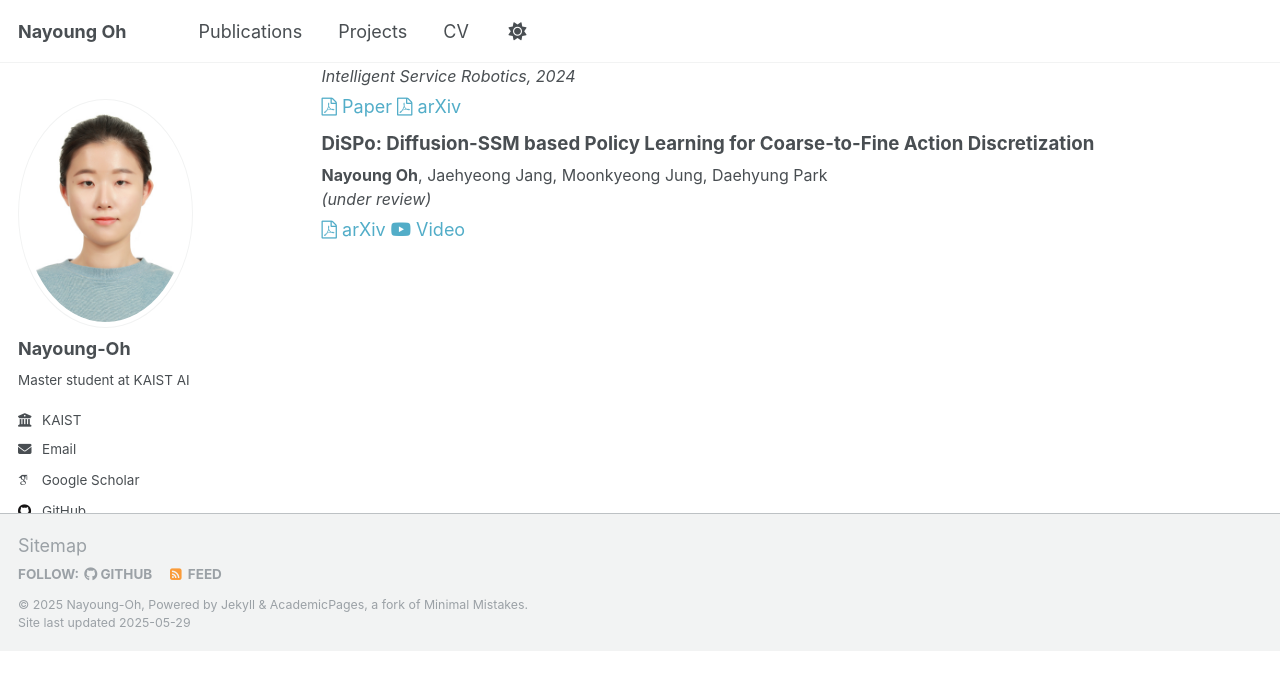
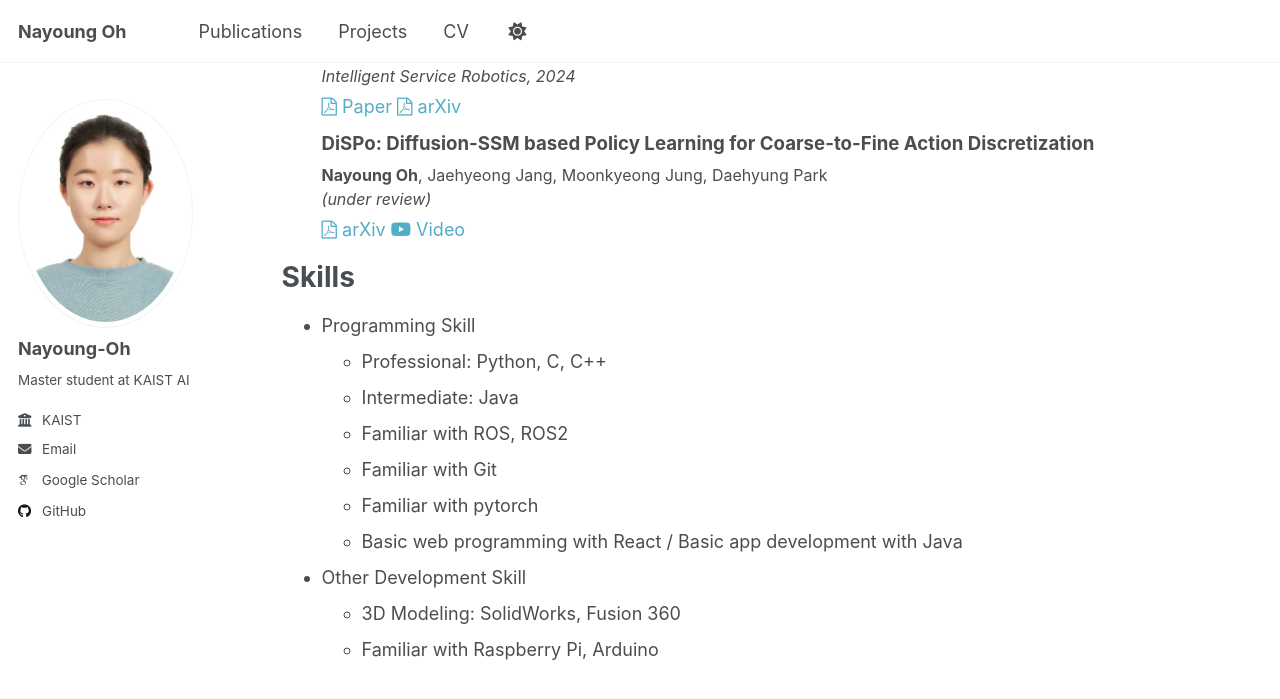
Before and after one commit to Nayoung-Oh/Nayoung-Oh.github.io, a Jekyll site: the page built from _pages/cv.md, in a window 1280 px wide and 900 px high, scrolled down 2324 px. Shown: the top 699 px of the window. Built offline with Jekyll 4.4.1, drawn with Linux system fonts in a browser that asks for light colours; some web fonts are replaced; before the commit the page ends 2975 px from its top, so only the background shows below that.

Commit message:
add skills

```diff
--- a/_pages/cv.md
+++ b/_pages/cv.md
@@ -68,3 +68,16 @@ Publications
   <ul>{% for post in site.data.publications reversed %}
     {% include paper.html %}
   {% endfor %}</ul>
+
+Skills
+======
+- Programming Skill
+    - Professional: Python, C, C++
+    - Intermediate: Java
+    - Familiar with ROS, ROS2
+    - Familiar with Git
+    - Familiar with pytorch
+    - Basic web programming with React / Basic app development with Java
+- Other Development Skill
+    - 3D Modeling: SolidWorks, Fusion 360
+    - Familiar with Raspberry Pi, Arduino
```
